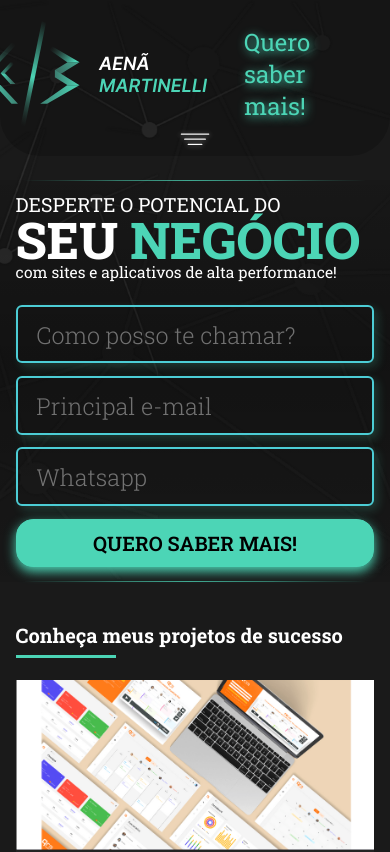
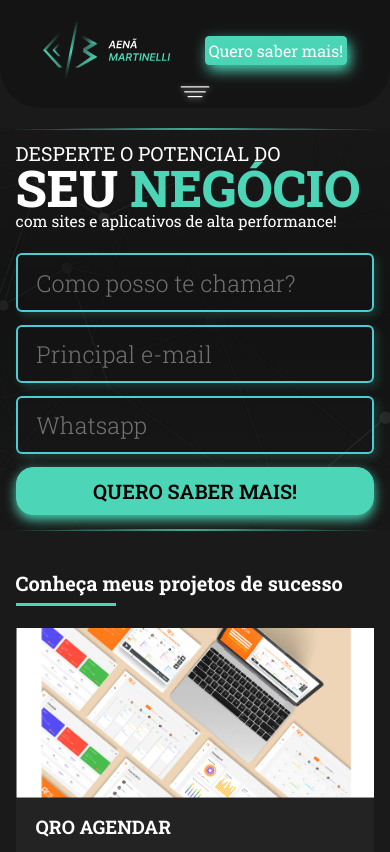
Before and after one commit to Aenewsss/aena-martinelli-lp, a Next.js app: page / in a window 390 px wide. Shown: the top 852 px of the page. Built offline with nearby package versions, Linux system fonts and the light colour scheme.

Commit message:
navbar new mobile version

```diff
--- a/src/app/globals.css
+++ b/src/app/globals.css
@@ -268,7 +268,7 @@ button {
   display: none;
 }
 
-#expand:checked~.nav-list {
+#expand:checked~.nav-list.nav-mobile {
   margin-top: unset;
   height: 30px;
 }
@@ -312,11 +312,28 @@ h2::after {
   ;
 }
 
-.mt-2{ margin-top: 2em;}
-.mt-3{ margin-top: 3em;}
+.mt-2 {
+  margin-top: 2em;
+}
 
-.flex-wrap{
+.mt-3 {
+  margin-top: 3em;
+}
+
+.flex-wrap {
   flex-wrap: wrap;
+}
+
+.desktop {
+  display: inherit;
+}
+
+.nav-mobile {
+  visibility: hidden;
+}
+
+.nav-scroll {
+  background-color: black !important;
 }
 
 @media (prefers-color-scheme: dark) {
@@ -330,7 +347,6 @@ h2::after {
     padding: unset;
   }
 }
-
 
 @media screen and (max-width: 1360px) {
   .navbar {
@@ -347,7 +363,7 @@ h2::after {
     justify-content: center !important;
   }
 
-  .navbar > div {
+  .navbar>div {
     justify-content: center !important;
   }
 
@@ -362,17 +378,18 @@ h2::after {
     margin-top: unset;
   }
 
-  .mb-md-2{
+  .mb-md-2 {
     margin-bottom: 2em;
   }
 
-  .flex-md-row{
+  .flex-md-row {
     flex-direction: row;
   }
 }
 
 @media screen and (max-width: 992px) {
   .navbar {
+
     background-color: var(--bg-navbar);
     margin-right: unset;
     margin-top: unset;
@@ -415,9 +432,18 @@ h2::after {
 }
 
 @media screen and (max-width: 904px) {
+
+  .top-section{
+    margin-top: 12em;
+  }
+
   .navbar {
     padding-bottom: unset;
     gap: unset !important;
+    top: 0;
+    position: fixed;
+    width: 100%;
+    z-index: 1;
   }
 
   .navbar>img {
@@ -430,7 +456,6 @@ h2::after {
   }
 
   .nav-list {
-    margin-top: -1.5em;
     height: 0;
     overflow: hidden;
     transition: all .4s ease-in;
@@ -438,6 +463,12 @@ h2::after {
 
   .nav-link.nav-important {
     font-size: 24px !important;
+    text-align: center;
+    border-radius: 4.144px;
+    box-shadow: 2.7623860836029053px 5.5247721672058105px 13.811929702758789px 0px #4CD5B6;
+    color: var(--white);
+    background-color: var(--green);
+    padding: 4px;
   }
 
   .nav-link {
@@ -448,11 +479,31 @@ h2::after {
     display: unset;
   }
 
+  .nav-mobile {
+    visibility: unset;
+  }
+
+  .desktop {
+    display: none;
+  }
+
 }
 
 @media screen and (max-width: 428px) {
-  #expand:checked~.nav-list {
+  #expand:checked~.nav-list.nav-mobile {
     height: 70px;
+  }
+
+  .navbar>div>img {
+    max-width: 35%;
+  }
+
+  .nav-link.nav-important {
+    font-size: 16px !important;
+  }
+
+  .top-section{
+    margin-top: 8em;
   }
 }
 
--- a/src/components/Navbar.tsx
+++ b/src/components/Navbar.tsx
@@ -1,22 +1,49 @@
+"use client"
+
 import Image from "next/image";
+import { useEffect, useState } from "react";
 
 const Navbar = () => {
+
+    const [isScrolled, setIsScrolled] = useState(false);
+
+    useEffect(() => {
+      const handleScroll = () => {
+        const scrollTop = window.pageYOffset || document.documentElement.scrollTop;
+        const shouldAddClass = scrollTop > 0; // Defina a condição para adicionar a classe conforme necessário
+        setIsScrolled(shouldAddClass);
+      };
+
+      window.addEventListener("scroll", handleScroll);
+
+      return () => {
+        window.removeEventListener("scroll", handleScroll);
+      };
+    }, []);
+
     return (
-        <div className="container d-flex flex-column navbar align-center">
+        <div className={`container d-flex flex-column navbar align-center ${isScrolled && "nav-scroll"}`}>
             <div className="d-flex justify-between w-100 gap-2">
                 <img src="/images/logo-aena.svg" alt="Aenã Martinelli logo" />
 
                 <div className="d-flex gap-1 justify-center">
                     <a href="#" className="text-green fs-24 nav-link nav-important">Quero saber mais!</a>
-                    <input id="expand" type="checkbox" hidden />
-                    <ul className="d-flex flex-wrap gap-1 justify-center nav-list">
+                    <ul className="d-flex flex-wrap gap-1 justify-center nav-list desktop">
                         <li><a href="#" className="nav-link">Projetos</a></li>
                         <li><a href="#" className="nav-link">Sobre mim</a></li>
                         <li><a href="#" className="nav-link">Feedbacks</a></li>
                         <li><a href="#" className="nav-link">YouTube</a></li>
                     </ul>
                 </div>
+
             </div>
+            <input id="expand" type="checkbox" hidden />
+            <ul className="d-flex flex-wrap gap-1 justify-center nav-list nav-mobile">
+                <li><a href="#" className="nav-link">Projetos</a></li>
+                <li><a href="#" className="nav-link">Sobre mim</a></li>
+                <li><a href="#" className="nav-link">Feedbacks</a></li>
+                <li><a href="#" className="nav-link">YouTube</a></li>
+            </ul>
             <label htmlFor="expand" className="expand-button">
                 <Image width={40} height={40} src="/icons/menu-icon.svg" alt="ícone menu de expansão" />
             </label>
--- a/src/components/Top.tsx
+++ b/src/components/Top.tsx
@@ -3,7 +3,7 @@ import FormCTA from "./FormCTA";
 
 const Top = () => {
     return (
-        <section className="container d-flex align-center justify-between mt-md-5 top-section">
+        <section className="container d-flex align-center justify-between mt-md-5 top-section mt-5">
             <FormCTA />
             <Image className="img-top" quality={100} fill src="/images/aena-topo.png" alt="Aenã Martinelli" />
         </section>
```
